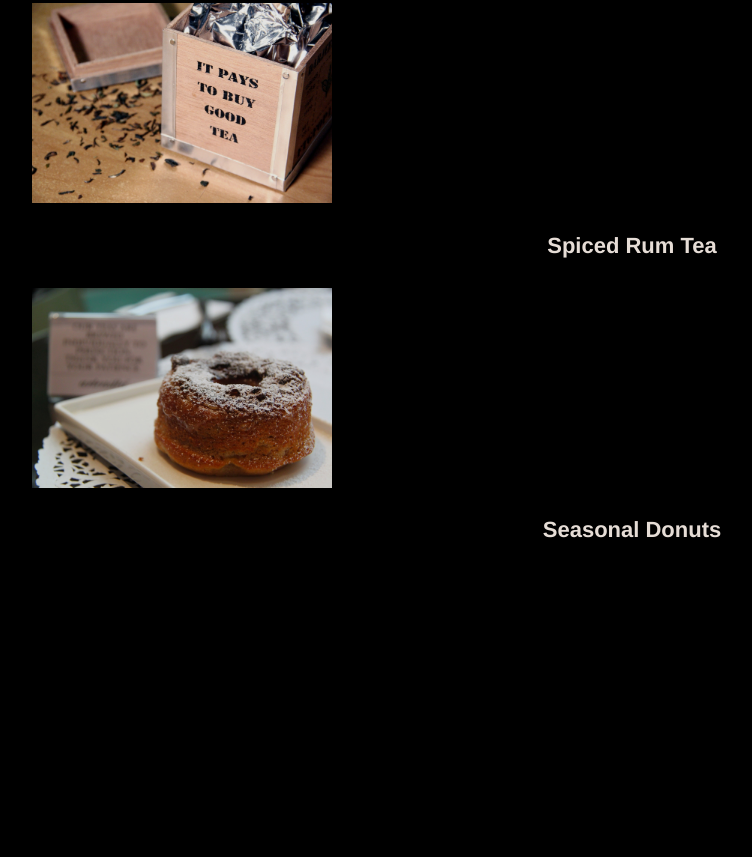
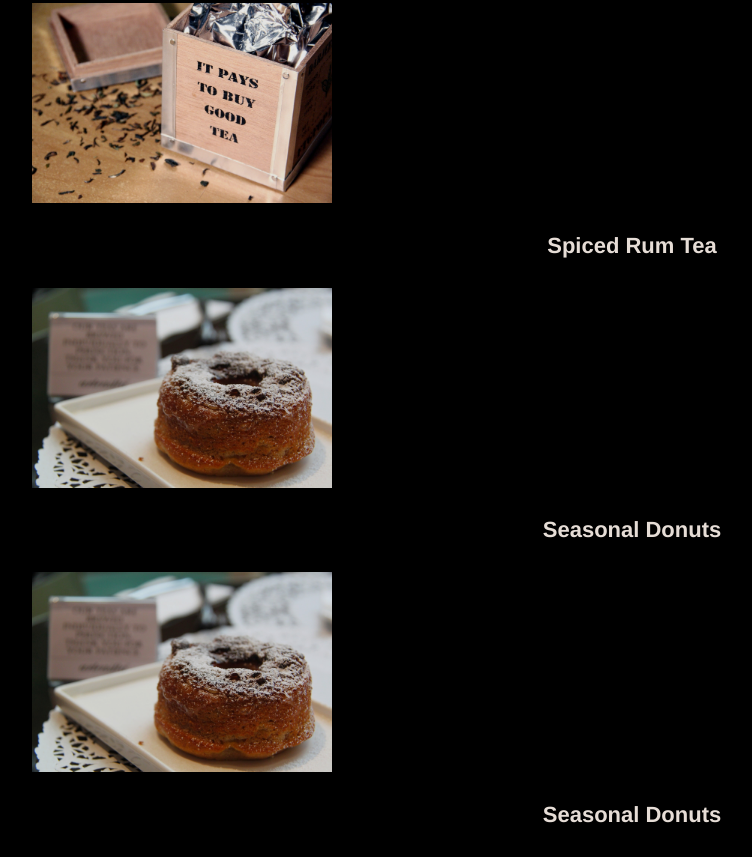
Before and after one commit to gendreau4/teacozy, a plain HTML site: page index.html in a window 1280 px wide. Shown: the part 1205-2062 px from the top of the page, without its empty margins (8-760 px from the left). Before the commit the page ends 1777 px from the top, so only its background shows below. Drawn offline with Linux system fonts and the light colour scheme.

Commit message:
first commit-fixed path

```diff
--- a/index.html
+++ b/index.html
@@ -41,6 +41,10 @@
                 <img src="resources/img-donut.jpg" alt="picture of donut">
                 <h4>Seasonal Donuts</h4>
             </div>
+            <div id="items">
+                <img src="resources/img-donut.jpg" alt="picture of donut">
+                <h4>Seasonal Donuts</h4>
+            </div>
         </div>
       </div>
 
--- a/resources/css/style.css
+++ b/resources/css/style.css
@@ -74,9 +74,11 @@ nav span {
   justify-content: center;
   flex-wrap: wrap;
   align-items: flex-start;
+  justify-content: center;
 }
 #items img {
   display: flex;
+
   height: 200px;
   width: 300px;
 }
```
